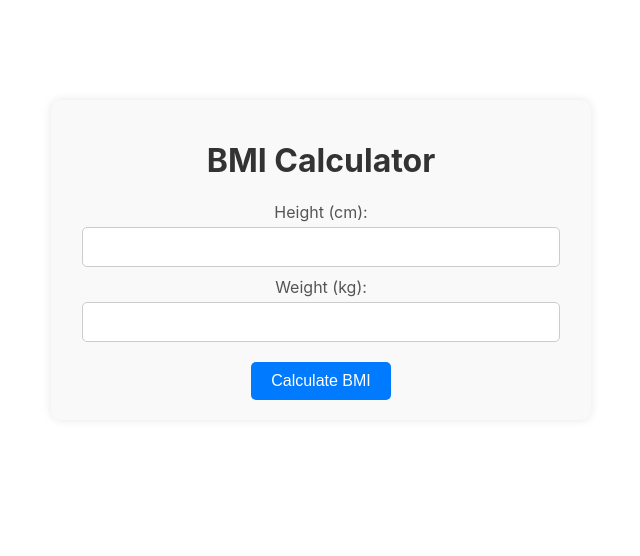
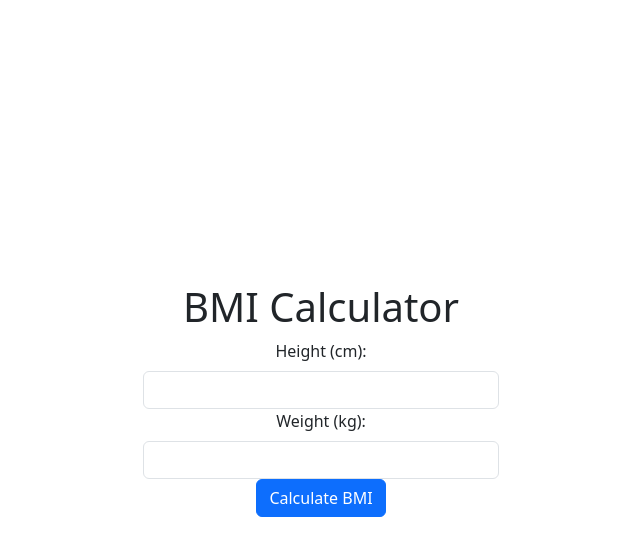
Before and after one commit to C4rm3l00/Calculadora-IMC-React, a React (Create React App) app: page / in a window 1280 px wide. Shown: the top 556 px of the page, without its empty margins (319-959 px from the left). Built offline with nearby package versions, Linux system fonts and the light colour scheme.

Commit message:
aplicando estilos con react-boostrap

```diff
--- a/src/App.js
+++ b/src/App.js
@@ -1,6 +1,6 @@
 import React from 'react';
 import BmiCalculator from './components/BmiCalculator';
-
+import 'bootstrap/dist/css/bootstrap.min.css';
 function App() {
   return (
     <div className="App">
--- a/src/components/BmiCalculator.css
+++ /dev/null
@@ -1,54 +0,0 @@
-.container {
-    max-width: 500px;
-    margin: 0 auto;
-    margin-top: 100px;
-    padding: 20px;
-    background-color: #f9f9f9;
-    border-radius: 10px;
-    box-shadow: 0 0 10px rgba(0, 0, 0, 0.1);
-    text-align: center;
-  }
-
-  h1 {
-    color: #333;
-  }
-
-  .input-group {
-    margin: 10px 0;
-  }
-
-  .input-group label {
-    font-size: 16px;
-    color: #555;
-    display: block;
-    margin-bottom: 5px;
-  }
-
-  .input-group input {
-    padding: 10px;
-    border: 1px solid #ccc;
-    border-radius: 5px;
-    font-size: 16px;
-    width: calc(100% - 22px);
-    box-sizing: border-box;
-  }
-
-  button {
-    padding: 10px 20px;
-    background-color: #007bff;
-    color: white;
-    border: none;
-    border-radius: 5px;
-    font-size: 16px;
-    cursor: pointer;
-    margin-top: 10px;
-  }
-
-  button:hover {
-    background-color: #0056b3;
-  }
-
-  .result {
-    margin-top: 20px;
-    color: #333;
-  }
--- a/src/components/BmiCalculator.js
+++ b/src/components/BmiCalculator.js
@@ -1,7 +1,7 @@
 import React, { useState } from 'react';
-import './BmiCalculator.css';
+import { Container, Row, Col, Form, Button } from 'react-bootstrap';
 
-const BmiCalculator = () => {
+function BmiCalculator() {
   const [height, setHeight] = useState('');
   const [weight, setWeight] = useState('');
   const [bmi, setBmi] = useState(null);
@@ -9,48 +9,56 @@ const BmiCalculator = () => {
 
   const calculateBmi = () => {
     const heightInMeters = height / 100;
-    const bmiValue = weight / (heightInMeters * heightInMeters);
-    setBmi(bmiValue.toFixed(2));
+    const bmiValue = (weight / (heightInMeters * heightInMeters)).toFixed(2);
+    setBmi(bmiValue);
+    setCategory(getBmiCategory(bmiValue));
+  };
 
-    if (bmiValue < 18.5) {
-      setCategory('Underweight');
-    } else if (bmiValue >= 18.5 && bmiValue < 24.9) {
-      setCategory('Normal weight');
-    } else if (bmiValue >= 25 && bmiValue < 29.9) {
-      setCategory('Overweight');
-    } else {
-      setCategory('Obesity');
-    }
+  const getBmiCategory = (bmi) => {
+    if (bmi < 18.5) return 'Underweight';
+    if (bmi < 24.9) return 'Normal weight';
+    if (bmi < 29.9) return 'Overweight';
+    return 'Obesity';
   };
 
   return (
-    <div className="container">
+    <Container>
+      <Row className="justify-content-center align-items-center" style={{ height: '100vh' }}>
+        <Col xs={12} md={6} lg={4}>
+          <div className="text-center">
             <h1>BMI Calculator</h1>
-      <div className="input-group">
-        <label>Height (cm):</label>
-        <input
+            <Form>
+              <Form.Group controlId="formHeight">
+                <Form.Label>Height (cm):</Form.Label>
+                <Form.Control
                   type="number"
                   value={height}
                   onChange={(e) => setHeight(e.target.value)}
                 />
-      </div>
-      <div className="input-group">
-        <label>Weight (kg):</label>
-        <input
+              </Form.Group>
+              <Form.Group controlId="formWeight">
+                <Form.Label>Weight (kg):</Form.Label>
+                <Form.Control
                   type="number"
                   value={weight}
                   onChange={(e) => setWeight(e.target.value)}
                 />
-      </div>
-      <button onClick={calculateBmi}>Calculate BMI</button>
+              </Form.Group>
+              <Button variant="primary" onClick={calculateBmi}>
+                Calculate BMI
+              </Button>
+            </Form>
             {bmi && (
-        <div className="result">
+              <div className="result mt-3">
                 <p>Your BMI: {bmi}</p>
                 <p>Category: {category}</p>
               </div>
             )}
           </div>
+        </Col>
+      </Row>
+    </Container>
   );
-};
+}
 
 export default BmiCalculator;
```
Lines whose indentation alone changed are shown as unchanged.
